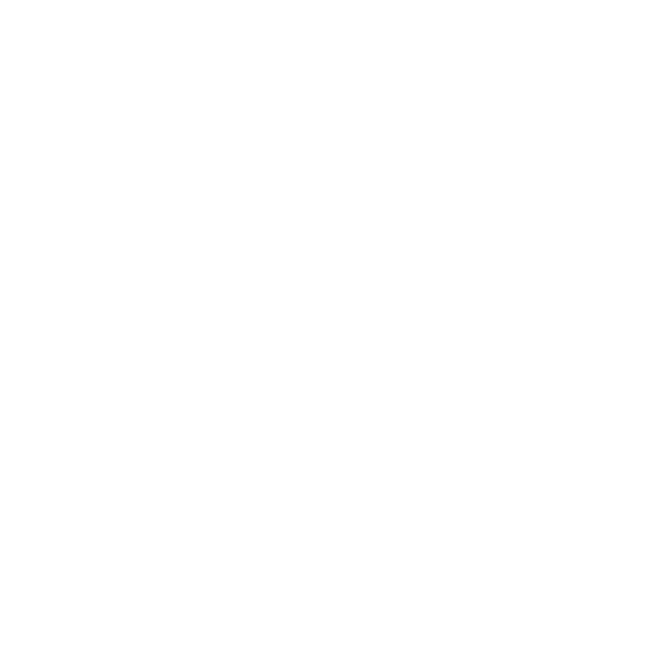
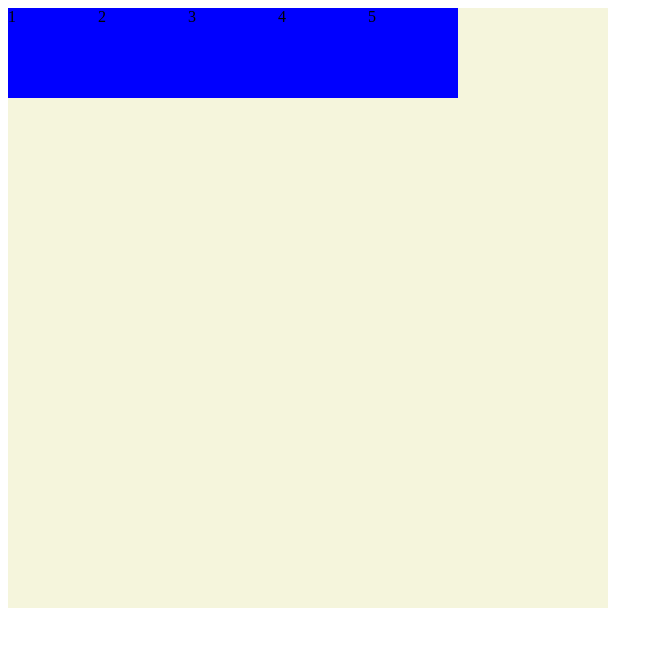
Before and after one commit to RodrigoZuniga42/Sesion2, a plain HTML site: page index.html in a window 1280 px wide. Shown: the whole page, without its empty margins (0-663 px from the left). Drawn offline with Linux system fonts and the light colour scheme.

Commit message:
Rama Develop

```diff
--- a/index.html
+++ b/index.html
@@ -1,11 +1,18 @@
 <!DOCTYPE html>
 <html lang="en">
-<head>
+  <head>
     <meta charset="UTF-8">
     <meta name="viewport" content="width=device-width, initial-scale=1.0">
-    <title>Document</title>
-</head>
-<body>
-
-</body>
+    <title>Uso de Flex</title>
+    <link rel="stylesheet" href="styles.css">
+  </head>
+  <body>
+    <section id="container">
+      <div class="item">1</div>
+      <div class="item">2</div>
+      <div class="item">3</div>
+      <div class="item">4</div>
+      <div class="item">5</div>
+    </section>
+  </body>
 </html>
--- a/styles.css
+++ b/styles.css
@@ -0,0 +1,12 @@
+#container {
+    display: flex;
+    width: 600px;
+    height: 600px;
+    background-color: beige;
+  }
+
+  .item {
+    width: 90px;
+    height: 90px;
+    background-color: blue;
+  }
```
